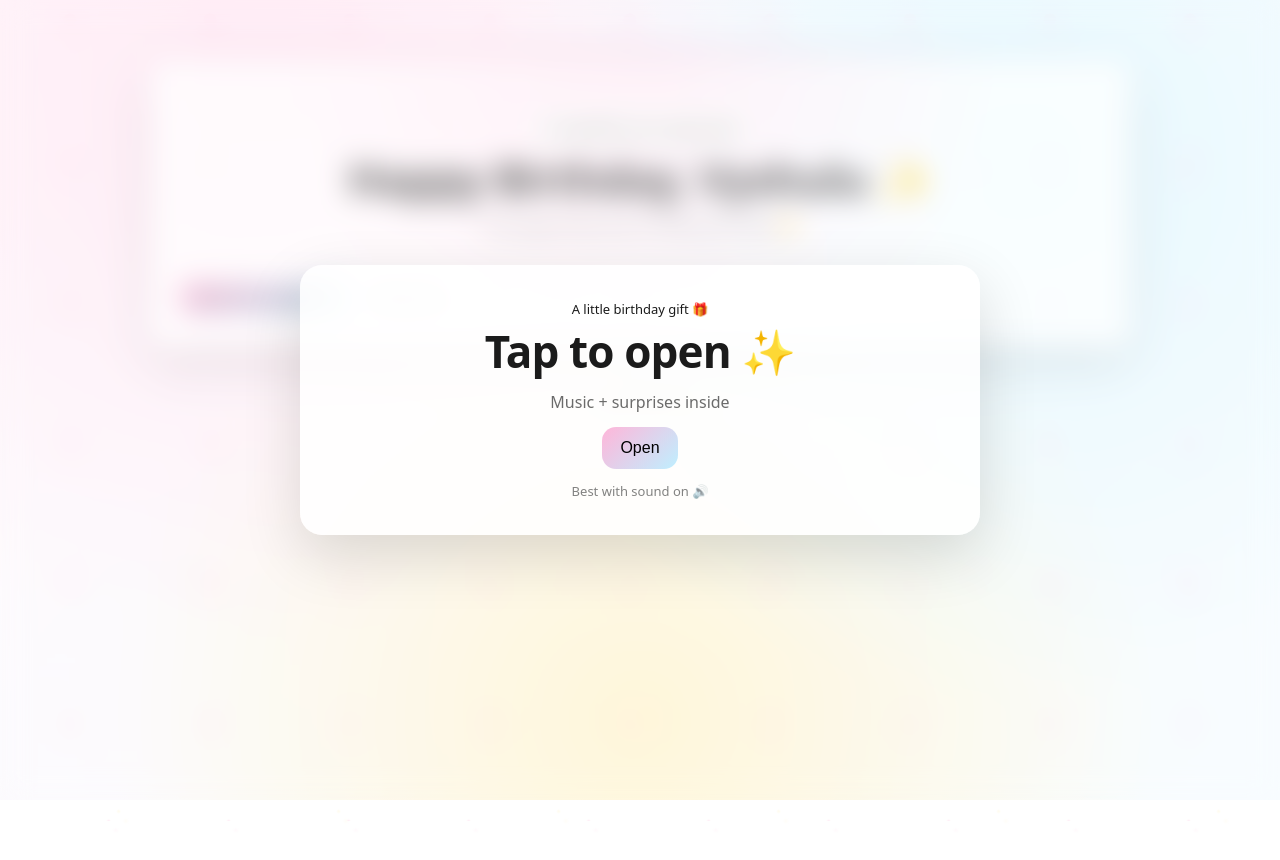
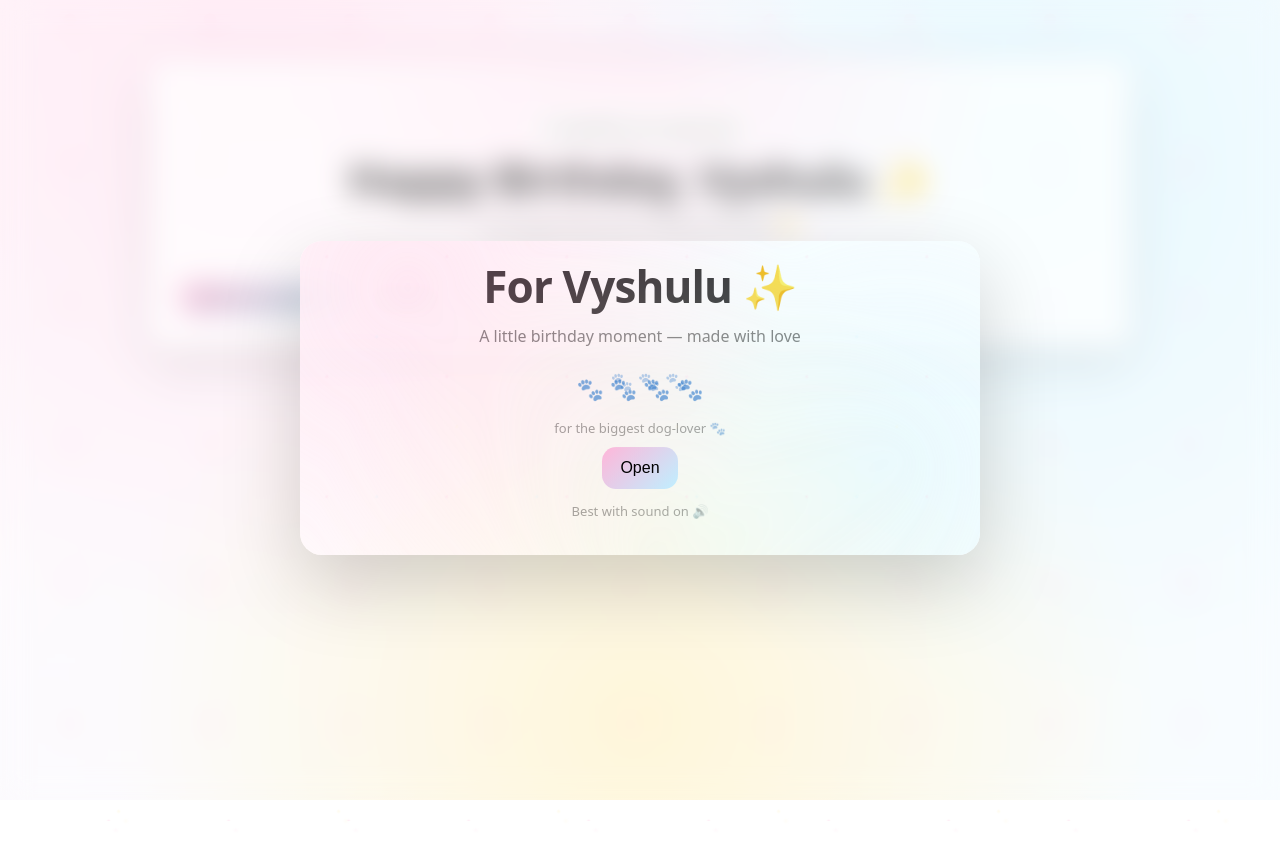
Before and after one commit to RitwikVadapally/Birthday-website, a plain HTML site: page index.html in a window 1280 px wide. Drawn offline with Linux system fonts and the light colour scheme.

Commit message:
Making some final visual changes

```diff
--- a/index.html
+++ b/index.html
@@ -12,9 +12,10 @@
   <!-- Intro overlay (1 tap starts music reliably) -->
   <div id="intro" class="intro">
     <div class="introCard">
-      <p class="introTag">A little birthday gift 🎁</p>
-      <h1 class="introTitle">Tap to open ✨</h1>
-      <p class="introSub">Music + surprises inside</p>
+        <h1 class="introTitle">For Vyshulu ✨</h1>
+<p class="introSub">A little birthday moment — made with love</p>
+<div class="paws" aria-hidden="true"></div>
+<p class="pawHint">for the biggest dog-lover 🐾</p>
       <button id="startBtn" class="btn primary big">Open</button>
       <p class="hint">Best with sound on 🔊</p>
     </div>
--- a/script.js
+++ b/script.js
@@ -48,6 +48,18 @@ function typeFinalMessage(){
   }
   type();
 }
+
+const introSub = document.querySelector(".introSub");
+const introLine = "A little birthday moment — made with love";
+let introI = 0;
+
+function typeIntro(){
+  if (!introSub) return;
+  introSub.textContent = introLine.slice(0, introI++);
+  if (introI <= introLine.length) setTimeout(typeIntro, 50);
+}
+typeIntro();
+
 
 // -------------------- Typewriter effect --------------------
 const headline = `Happy Birthday, ${HER_NAME} ✨`;
@@ -262,3 +274,37 @@ document.querySelectorAll(".tile").forEach(tile => {
     tile.style.removeProperty("--my");
   });
 });
+
+function boop(x, y){
+    const b = document.createElement("div");
+    b.textContent = "boop!";
+    b.style.position = "fixed";
+    b.style.left = x + "px";
+    b.style.top = y + "px";
+    b.style.transform = "translate(-50%, -50%)";
+    b.style.fontFamily = '"Caveat", cursive';
+    b.style.fontSize = "22px";
+    b.style.opacity = "0";
+    b.style.pointerEvents = "none";
+    b.style.zIndex = "99999";
+    document.body.appendChild(b);
+
+    b.animate(
+      [
+        { transform: "translate(-50%, -50%) scale(.9)", opacity: 0 },
+        { transform: "translate(-50%, -70%) scale(1)", opacity: 1 },
+        { transform: "translate(-50%, -95%) scale(.98)", opacity: 0 }
+      ],
+      { duration: 900, easing: "ease-out" }
+    );
+
+    setTimeout(() => b.remove(), 950);
+  }
+
+  const introCard = document.querySelector(".introCard");
+  if (introCard){
+    introCard.addEventListener("click", (e) => {
+      if (e.target && e.target.id === "startBtn") return;
+      boop(e.clientX, e.clientY);
+    });
+  }
--- a/styles.css
+++ b/styles.css
@@ -487,3 +487,123 @@ body.musicOn .card{
     0%,100%{ height:6px; }
     50%{ height:12px; }
   }
+
+  /* --- Intro: make it feel special --- */
+.introCard{
+    position: relative;
+    overflow: hidden;
+  }
+
+  /* soft breathing glow */
+  .introCard{
+    animation: introBreathe 3.2s ease-in-out infinite;
+  }
+
+  @keyframes introBreathe{
+    0%,100% { transform: translateY(0); box-shadow: 0 20px 60px rgba(0,0,0,.14); }
+    50%     { transform: translateY(-2px); box-shadow: 0 28px 80px rgba(0,0,0,.18); }
+  }
+
+  /* sparkly gradient sweep */
+  .introCard::before{
+    content:"";
+    position:absolute;
+    inset:-40%;
+    background: radial-gradient(circle at 30% 30%, rgba(255,182,217,.35), transparent 40%),
+                radial-gradient(circle at 70% 60%, rgba(191,239,255,.35), transparent 45%),
+                radial-gradient(circle at 50% 80%, rgba(255,242,198,.35), transparent 45%);
+    filter: blur(8px);
+    opacity:.9;
+    animation: introGlowMove 8s linear infinite;
+    pointer-events:none;
+  }
+
+  @keyframes introGlowMove{
+    from{ transform: translate3d(-4%, -2%, 0); }
+    to{ transform: translate3d(4%, 2%, 0); }
+  }
+
+  /* subtle sparkle dots overlay */
+  .introCard::after{
+    content:"";
+    position:absolute;
+    inset:0;
+    background-image:
+      radial-gradient(circle, rgba(255,182,217,.35) 1px, transparent 2px),
+      radial-gradient(circle, rgba(191,239,255,.35) 1px, transparent 2px),
+      radial-gradient(circle, rgba(255,242,198,.35) 1px, transparent 2px);
+    background-size: 120px 120px, 160px 160px, 220px 220px;
+    background-position: 0 0, 30px 60px, 80px 120px;
+    opacity:.35;
+    animation: drift 18s linear infinite;
+    pointer-events:none;
+  }
+
+  /* button shimmer */
+  #startBtn{
+    position: relative;
+    overflow: hidden;
+  }
+
+  #startBtn::after{
+    content:"";
+    position:absolute;
+    top:-40%;
+    left:-60%;
+    width:60%;
+    height:180%;
+    background: linear-gradient(90deg, transparent, rgba(255,255,255,.65), transparent);
+    transform: rotate(20deg);
+    animation: btnShimmer 2.8s ease-in-out infinite;
+    pointer-events:none;
+  }
+
+  @keyframes btnShimmer{
+    0%{ left:-60%; opacity:0; }
+    15%{ opacity:1; }
+    45%{ left:120%; opacity:0; }
+    100%{ left:120%; opacity:0; }
+  }
+
+  /* --- Paw print ambience (intro) --- */
+/* --- Intro paw ambience (premium) --- */
+.paws{
+    position: relative;
+    width: 100%;
+    height: 54px;
+    margin: 10px 0 4px;
+    pointer-events: none;
+  }
+
+  .paws::before,
+  .paws::after{
+    content:"🐾   🐾   🐾   🐾";
+    position:absolute;
+    left:50%;
+    top:50%;
+    transform: translate(-50%, -50%);
+    font-size: 22px;
+    opacity: .55;
+    filter: blur(.2px);
+    animation: pawsDrift 5.2s ease-in-out infinite;
+    white-space: nowrap;
+  }
+
+  .paws::after{
+    content:"🐾     🐾     🐾";
+    font-size: 18px;
+    opacity: .30;
+    animation-duration: 7.2s;
+    animation-delay: .6s;
+  }
+
+  @keyframes pawsDrift{
+    0%,100% { transform: translate(-50%, -50%) translateY(0) translateX(0); }
+    50%     { transform: translate(-50%, -50%) translateY(-8px) translateX(10px); }
+  }
+
+  .pawHint{
+    margin: 0 0 10px;
+    font-size: 13px;
+    color: rgba(27,27,27,.55);
+  }
```
